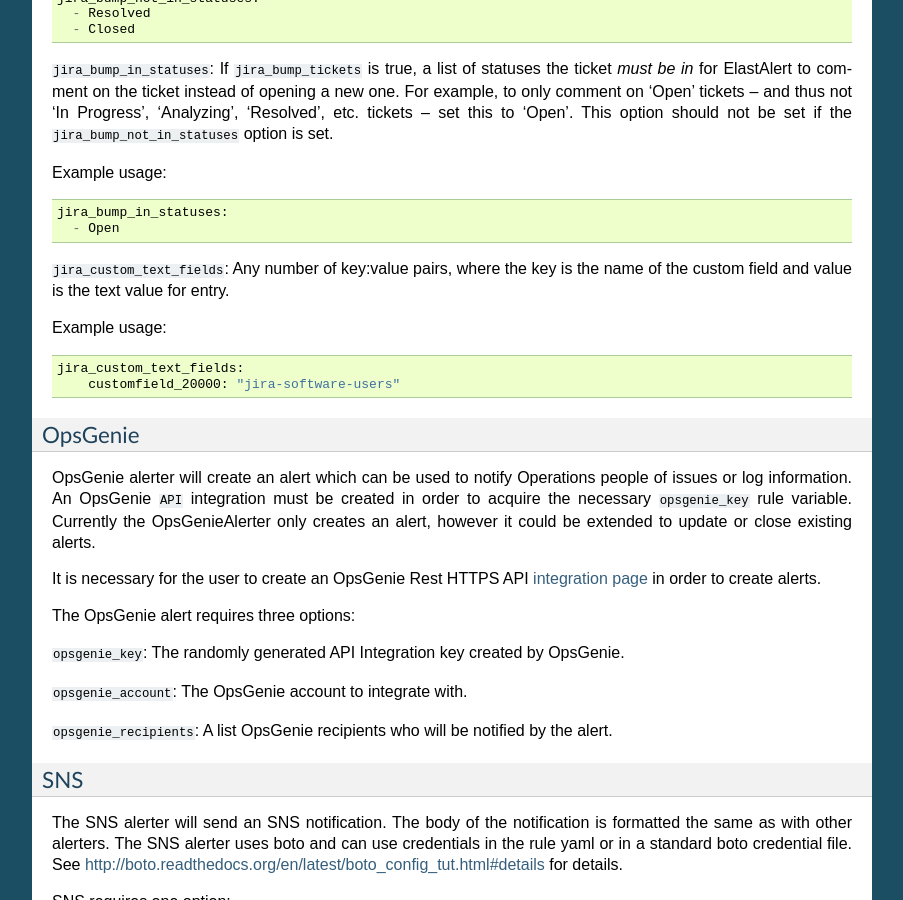
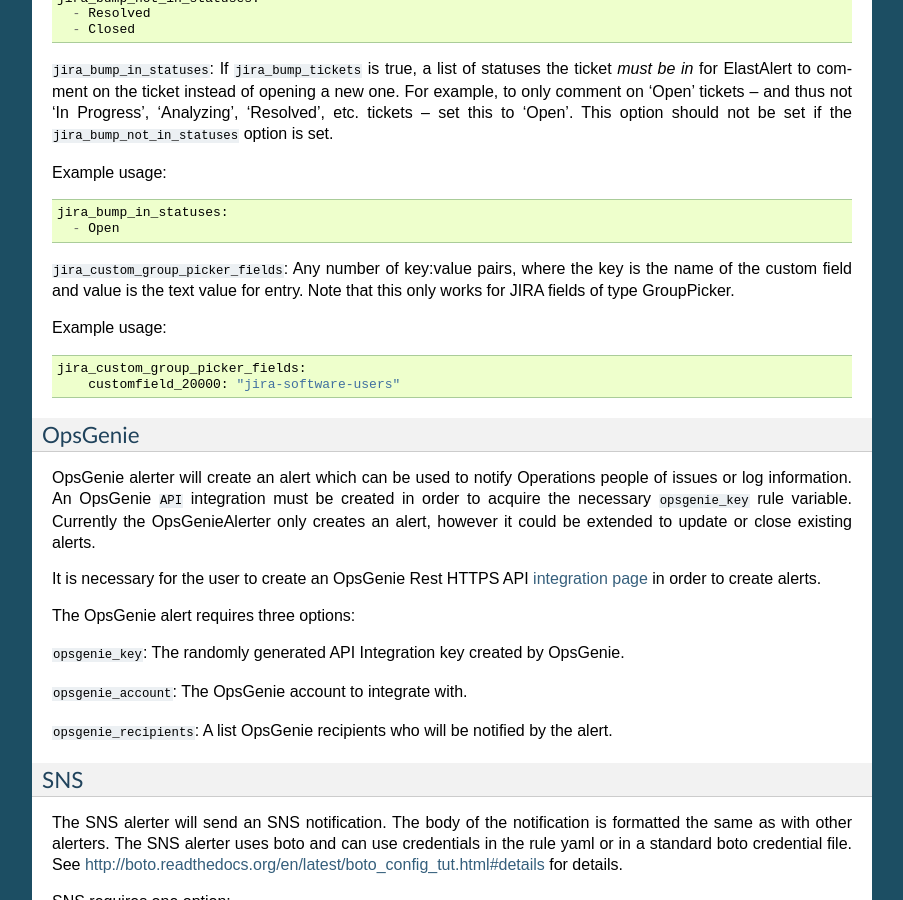
Before and after one commit to Yelp/elastalert, a Sphinx documentation site: the page built from docs/source/ruletypes.rst, in a window 1280 px wide and 900 px high, scrolled down 18947 px. Shown: the whole window, without its empty margins (198-1101 px from the left). Built offline with Sphinx 7.4.7, drawn with Linux system fonts in a browser that asks for light colours.

Commit message:
Updating documentation to reflect keyword change for new group picker field support in JIRA

```diff
--- a/docs/source/ruletypes.rst
+++ b/docs/source/ruletypes.rst
@@ -1008,11 +1008,12 @@
     jira_bump_in_statuses:
       - Open
 
-``jira_custom_text_fields``: Any number of key:value pairs, where the key is the name of the custom field and value is the text value for entry.
+``jira_custom_group_picker_fields``: Any number of key:value pairs, where the key is the name of the custom field and value is the
+text value for entry. Note that this only works for JIRA fields of type GroupPicker.
 
 Example usage::
 
-    jira_custom_text_fields:
+    jira_custom_group_picker_fields:
         customfield_20000: "jira-software-users"
 
 OpsGenie
```
